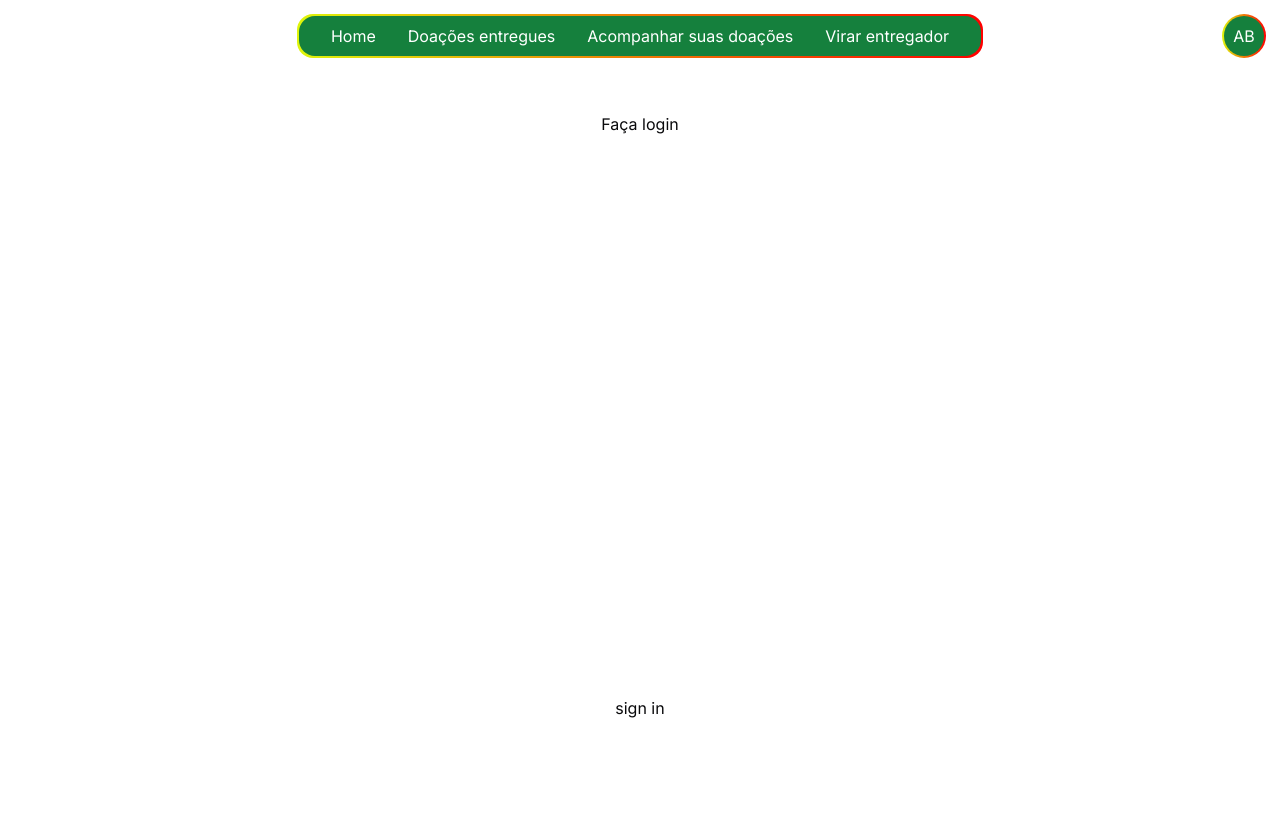
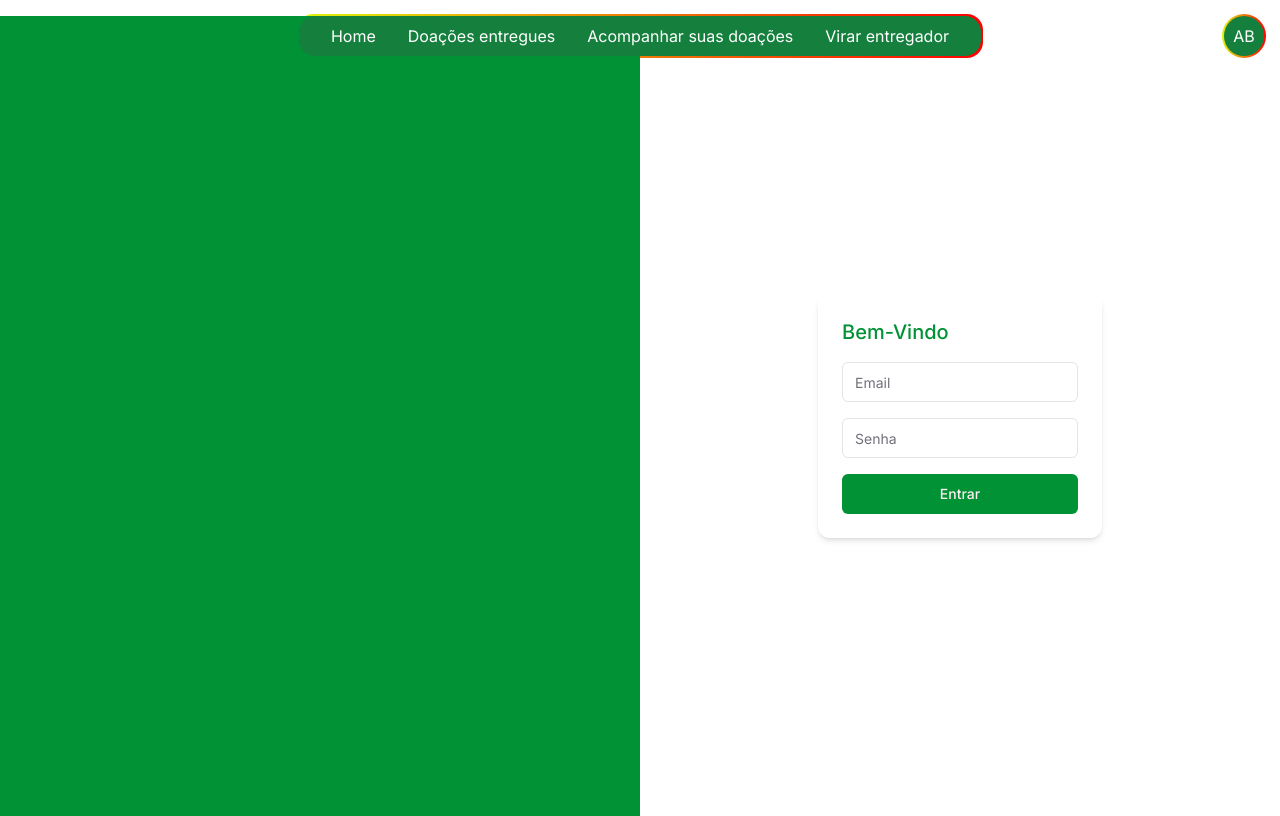
Before and after one commit to onicolasz/entrega-doacoes, a Next.js app: page /login in a window 1280 px wide. Built offline with nearby package versions, Linux system fonts and the light colour scheme; no server answers.

Commit message:
feat: styled login page.

```diff
--- a/src/app/login/page.tsx
+++ b/src/app/login/page.tsx
@@ -1,23 +1,42 @@
 "use client";
 
 import { signIn, useSession } from "next-auth/react";
+import { Button } from "@/components/ui/button";
+import { Input } from "@/components/ui/input";
 
 export default function Login() {
   const { update } = useSession();
 
   return (
-    <main className="flex min-h-screen flex-col items-center justify-between p-24">
-      <h1>Faça login</h1>
-      <button
-        onClick={() =>
-          signIn("credentials", {
-            email: "teste",
-            password: "teste",
-          })
-        }
-      >
-        sign in
-      </button>
+    <main className="">
+      <div className="flex h-screen">
+        <div className="flex-1 bg-primary flex items-center justify-center">
+          {/* Lado verde */}
+        </div>
+        <div className="relative flex-1 flex items-center justify-center">
+          <div className="relative z-10 p-6 max-w-sm mx-auto rounded-xl shadow-md space-y-4">
+            <h1 className="text-xl font-medium text-primary">Bem-Vindo</h1>
+            <form className="space-y-4">
+              <Input
+                type="text"
+                placeholder="Email"
+                className="block w-full px-3 py-2 rounded-md"
+              />
+              <Input
+                type="password"
+                placeholder="Senha"
+                className="block w-full px-3 py-2 rounded-md"
+              />
+              <Button
+                type="submit"
+                className="block w-full py-2 px-4 rounded-md"
+              >
+                Entrar
+              </Button>
+            </form>
+          </div>
+        </div>
+      </div>
     </main>
   );
 }
```
